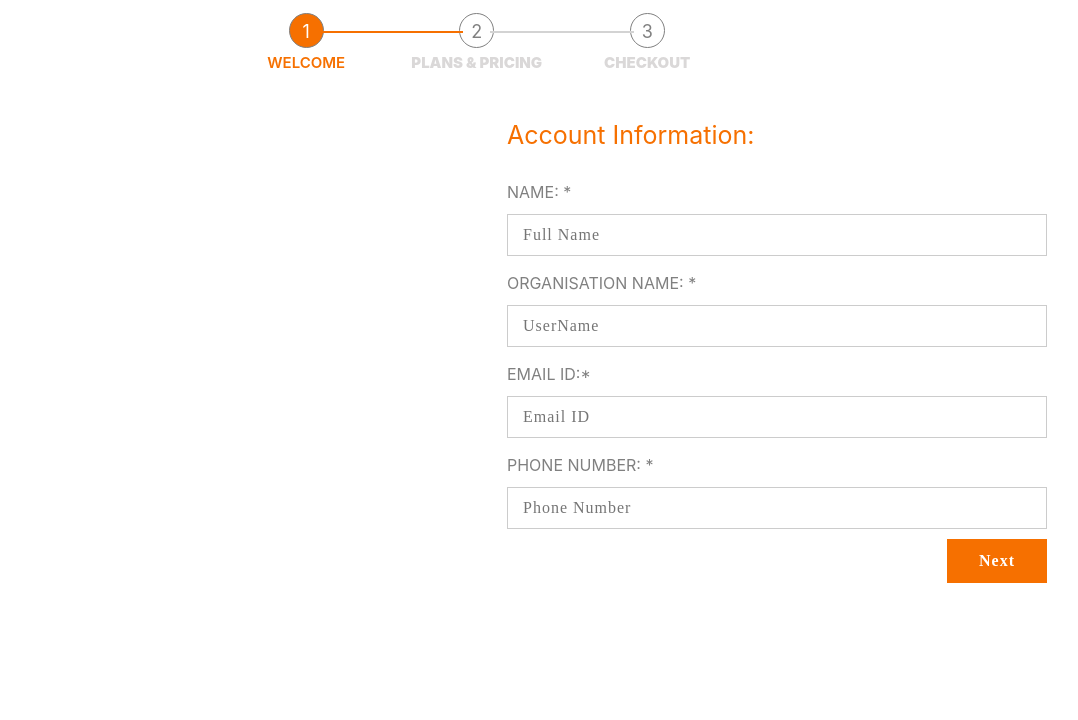
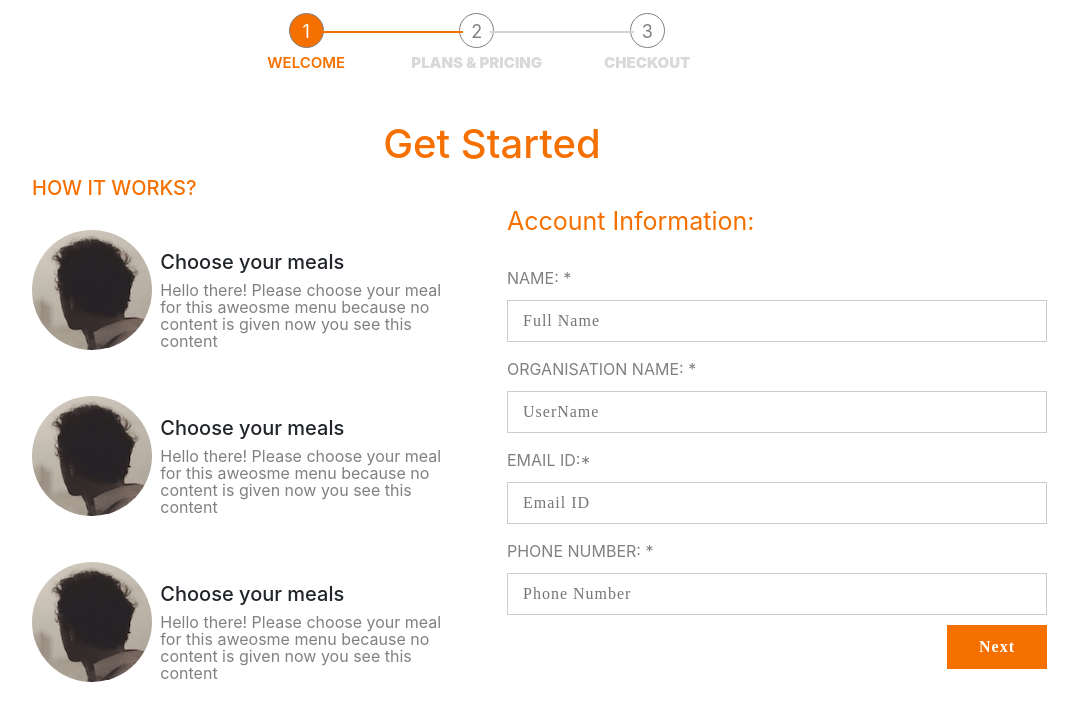
Before and after one commit to harshgoel05/WITLYF, a plain HTML site: page signup/index.html in a window 1280 px wide. Shown: the whole page, without its empty margins (148-1226 px from the left). Drawn offline with nearby package versions, Linux system fonts and the light colour scheme.

Commit message:
get started

```diff
--- a/signup/index.html
+++ b/signup/index.html
@@ -28,10 +28,43 @@
 		<form id="witlyfform">
 			<fieldset class="step1">
 				<div class="form-card">
+					<h1 class="step1mainhead text-center">Get Started</h1>
 					<div class="row">
-						<div class="col-md-6">
+						<div class="col-md-1"></div>
+						<div class="col-md-5 firstcol">
+							<h1>How it works?</h1>
+							<div class="row">
+								<div class="col-md-4">
+									<img src=" ../src/images/person.jpg">
+								</div>
+								<div class="col-md-8">
+									<h5>Choose your meals</h5>
+									<p>Hello there! Please choose your meal for this aweosme menu because no content is
+										given now you see this content</p>
+								</div>
+							</div>
+							<div class="row">
+								<div class="col-md-4">
+									<img src=" ../src/images/person.jpg">
+								</div>
+								<div class="col-md-8">
+									<h5>Choose your meals</h5>
+									<p>Hello there! Please choose your meal for this aweosme menu because no content is
+										given now you see this content</p>
+								</div>
+							</div>
+							<div class="row">
+								<div class="col-md-4">
+									<img src=" ../src/images/person.jpg">
+								</div>
+								<div class="col-md-8">
+									<h5>Choose your meals</h5>
+									<p>Hello there! Please choose your meal for this aweosme menu because no content is
+										given now you see this content</p>
+								</div>
+							</div>
 						</div>
-						<div class="col-md-6">
+						<div class="col-md-6 secondcol">
 							<h2 class="fs-title">Account Information:</h2>
 							<label class="fieldlabels">NAME: *</label>
 							<input type="text" placeholder="Full Name" />
--- a/signup/style.css
+++ b/signup/style.css
@@ -313,3 +313,39 @@ fieldset label {
 		z-index: 1;
 	}
 }
+.step1 .firstcol h1 {
+	color: #f67000;
+	font-weight: 500;
+	text-transform: uppercase;
+	font-size: 20px;
+	text-align: left;
+}
+.step1 .firstcol img {
+	text-align: right;
+}
+.step1 .firstcol .row {
+	margin-top: 30px;
+}
+.step1 .firstcol .col-md-8 {
+	text-align: left;
+	margin-left: -30px;
+	margin-top: 20px;
+}
+.step1 .firstcol p {
+	line-height: 17px;
+}
+.step1 .step1mainhead {
+	color: #f67000;
+}
+.step1 .secondcol {
+	margin-top: 30px;
+}
+@media (max-width: 800px) {
+	.firstcol {
+		text-align: center !important;
+	}
+	.step1 .firstcol .col-md-8 {
+		margin: auto;
+		text-align: center;
+	}
+}
```
Also changed, not shown: main.html (+9 -9 lines), src/css/witlyf.css (+13 -1 lines).
